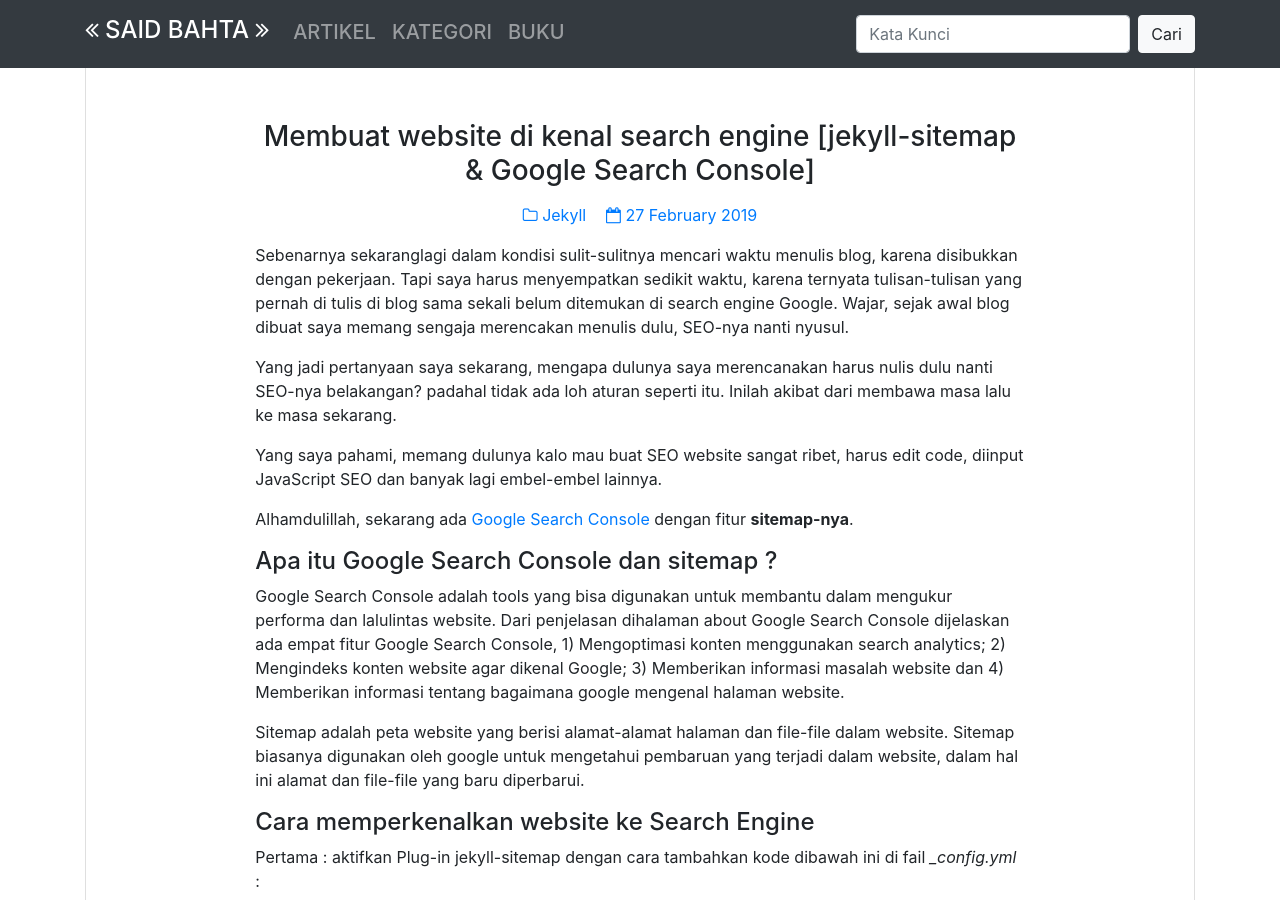
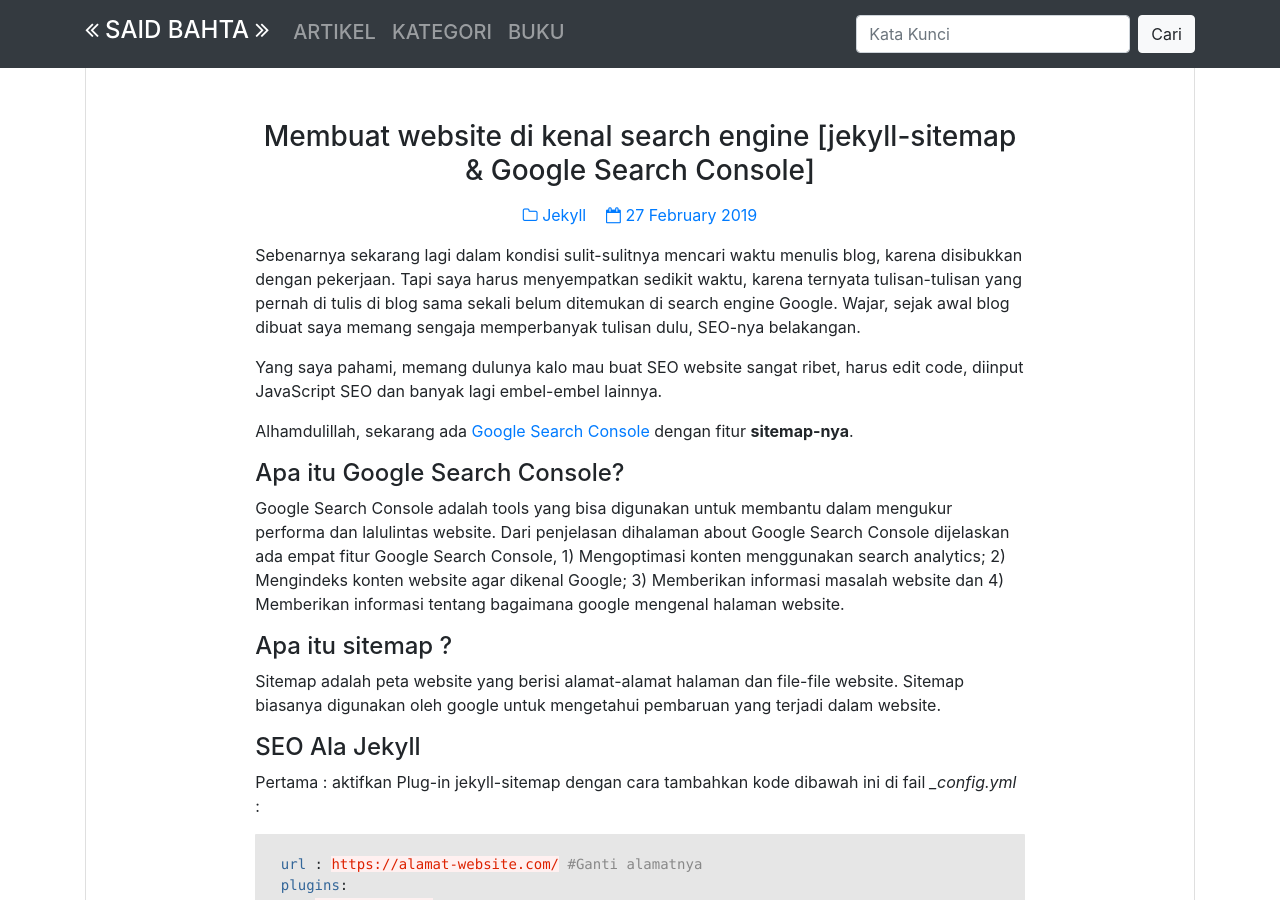
Before and after one commit to surtinaali/blog, a Jekyll site: the page built from _posts/2019-02-27-plugin-jekyll-sitemap.markdown, in a window 1280 px wide and 900 px high. Built offline with Jekyll 4.4.1, drawn with Linux system fonts in a browser that asks for light colours; comment, search, counter and statistics services are not loaded; some of the changed text lies outside the part shown.

Commit message:
update gambar artike;

```diff
--- a/_posts/2019-02-27-plugin-jekyll-sitemap.markdown
+++ b/_posts/2019-02-27-plugin-jekyll-sitemap.markdown
@@ -3,25 +3,26 @@
 title:      Membuat website di kenal search engine [jekyll-sitemap & Google Search Console]
 date:       2019-02-27 10:47:00 +0900
 categories: jekyll
-img_path:   assets/img/post/noimage.svg
+img_path:   assets/img/post/190227.svg
 ---
 
-Sebenarnya sekaranglagi dalam kondisi sulit-sulitnya mencari waktu menulis blog, karena disibukkan dengan pekerjaan. Tapi saya harus menyempatkan sedikit waktu, karena ternyata tulisan-tulisan yang pernah di tulis di blog sama sekali belum ditemukan di search engine Google. Wajar, sejak awal blog dibuat saya memang sengaja merencakan menulis dulu, SEO-nya nanti nyusul.
-
-Yang jadi pertanyaan saya sekarang, mengapa dulunya saya merencanakan harus nulis dulu nanti SEO-nya belakangan? padahal tidak ada loh aturan seperti itu. Inilah akibat dari membawa masa lalu ke masa sekarang.
+Sebenarnya sekarang lagi dalam kondisi sulit-sulitnya mencari waktu menulis blog, karena disibukkan dengan pekerjaan. Tapi saya harus menyempatkan sedikit waktu, karena ternyata tulisan-tulisan yang pernah di tulis di blog sama sekali belum ditemukan di search engine Google. Wajar, sejak awal blog dibuat saya memang sengaja memperbanyak tulisan dulu, SEO-nya belakangan.
 
 Yang saya pahami, memang dulunya kalo mau buat SEO website sangat ribet, harus edit code, diinput JavaScript SEO dan banyak lagi embel-embel lainnya.
 
 Alhamdulillah, sekarang ada [Google Search Console](https://search.google.com/search-console/about){:target="new"} dengan fitur <b>sitemap-nya</b>.
 
-#### Apa itu Google Search Console dan sitemap ?
+#### Apa itu Google Search Console?
 
 Google Search Console adalah tools yang bisa digunakan untuk membantu dalam mengukur performa dan lalulintas website. Dari penjelasan dihalaman about Google Search Console dijelaskan ada empat fitur Google Search Console, 1) Mengoptimasi konten menggunakan search analytics;  2) Mengindeks konten website agar dikenal Google; 3) Memberikan informasi masalah website dan 4) Memberikan informasi tentang bagaimana google mengenal halaman website.
 
-Sitemap adalah peta website yang berisi alamat-alamat halaman dan file-file dalam website. Sitemap biasanya digunakan oleh google untuk mengetahui pembaruan yang terjadi dalam website, dalam hal ini alamat dan file-file yang baru diperbarui.
+
+#### Apa itu sitemap ?
+
+Sitemap adalah peta website yang berisi alamat-alamat halaman dan file-file website. Sitemap biasanya digunakan oleh google untuk mengetahui pembaruan yang terjadi dalam website.
 
 
-#### Cara memperkenalkan website ke Search Engine
+#### SEO Ala Jekyll
 
 Pertama : aktifkan Plug-in jekyll-sitemap dengan cara tambahkan kode dibawah ini di fail *_config.yml* :
 
```
Also changed, not shown: other parts of _posts/2019-02-27-plugin-jekyll-sitemap.markdown (+1 -1 lines), assets/img/post/190227.svg (added).
